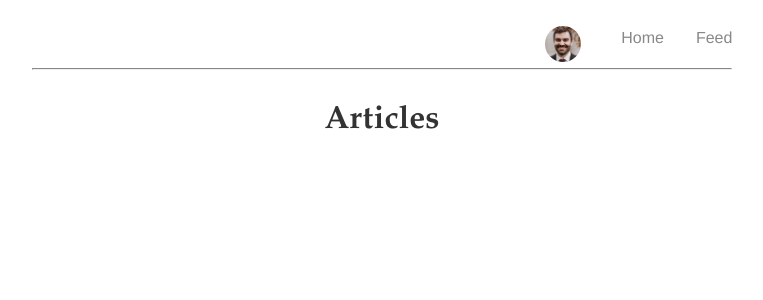
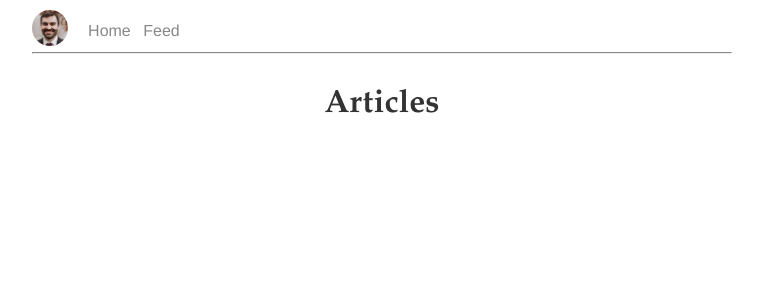
Before and after one commit to rockorager/rockorager.github.com, a Jekyll site: the page built from articles.md, in a window 1280 px wide. Shown: the top 300 px of the page, without its empty margins (258-1021 px from the left). Built offline with Jekyll 4.4.1, drawn with Linux system fonts in a browser that asks for light colours.

Commit message:
update header and head.html

```diff
--- a/_includes/head.html
+++ b/_includes/head.html
@@ -4,9 +4,12 @@
     <meta charset="utf-8">
     <meta name="viewport" content="width=device-width, initial-scale=1">
     <title>{{ page.title }}</title>
-    <link rel="stylesheet" href="/style.css">
-    <!--Indieweb-->
-    <link rel="webmention" href="https://webmention.io/timculverhouse.com/webmention" />
+    <link rel="stylesheet" href="style.css">
+    <!--IndieWeb-->
+    <link rel="me" href="mailto:tim@timculverhouse.com">
+    <link rel="authorization_endpoint" href="https://indieauth.com/auth">
+    <link rel="token_endpoint" href="https://tokens.indieauth.com/token">
+    <link rel="webmention" href="https://webmention.io/timculverhouse.com/webmention">
   </head>
 
   <body>
--- a/style.css
+++ b/style.css
@@ -123,17 +123,14 @@ p {
 }
 
 header {
-  display: flex;
-  justify-content: right;
-  align-items: center;
-  margin-top: 1em;
+
   font-size: 16px;
 }
 
 header a {
   color: #888;
   text-decoration: none;
-  margin-left: 2em;
+  margin-right: 0.5rem;
 }
 
 hr {
```
Also changed, not shown: 5 other files.
